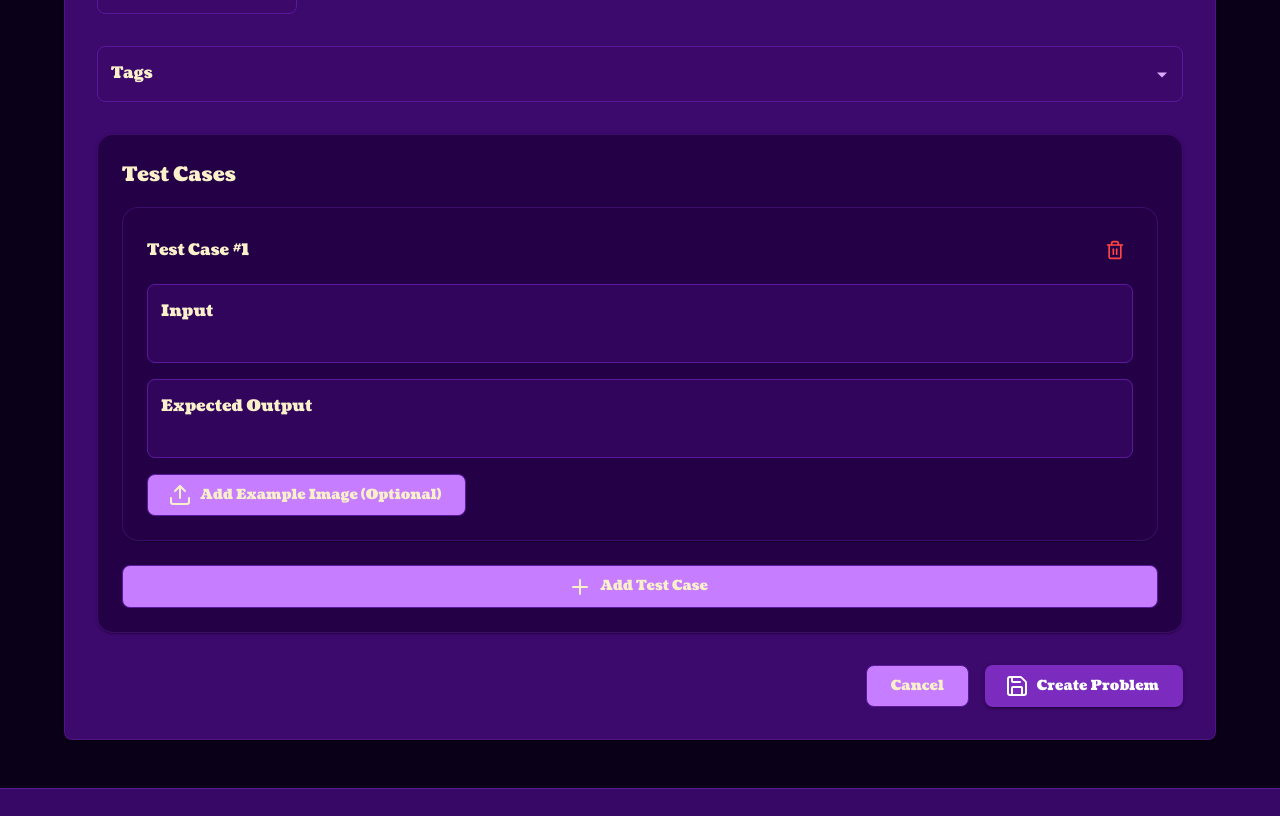
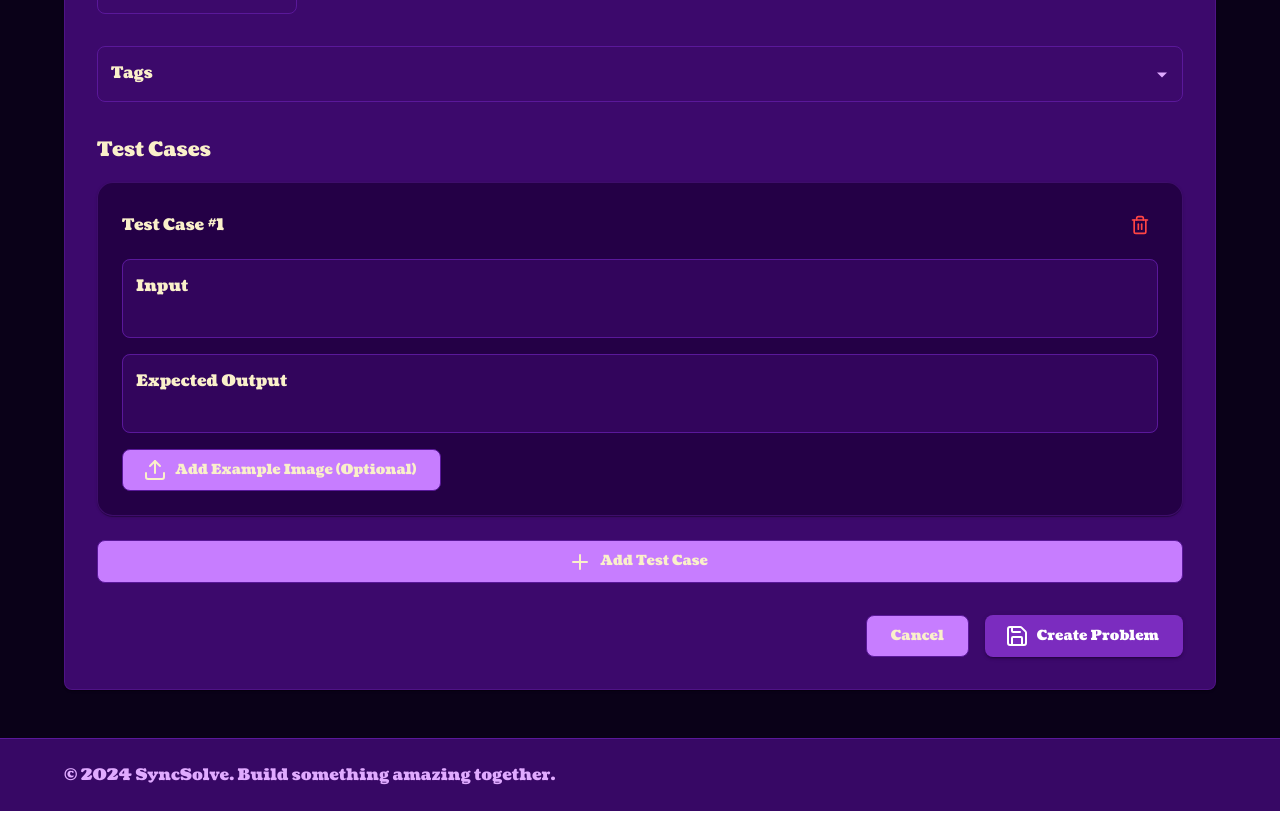
Before and after one commit to Faysoula/SyncSolve, a React (Create React App) app in the folder project/front/: page /problems/add in a window 1280 px wide. Shown: the part 600-1416 px from the top of the page. Built offline with nearby package versions, Linux system fonts and the light colour scheme.

Commit message:
fixed add test case.

```diff
--- a/project/front/src/components/problem-form/AddProblemContainer.jsx
+++ b/project/front/src/components/problem-form/AddProblemContainer.jsx
@@ -61,6 +61,8 @@ const AddProblemContainer = ({ mode = "create" }) => {
     loadProblem();
   }, [problemId, mode, user, navigate]);
 
+
+
   const validateForm = () => {
     if (!formData.title.trim()) {
       setError("ohh so cool no name huh");
@@ -120,6 +122,12 @@ const AddProblemContainer = ({ mode = "create" }) => {
       test_cases: newTestCases,
     }));
     setError("");
+  };
+  const handleAddTestCase = () => {
+    setFormData((prev) => ({
+      ...prev,
+      test_cases: [...prev.test_cases, { input: "", expected_output: "" }],
+    }));
   };
 
   const handleImageUpload = async (index, file) => {
@@ -231,6 +239,7 @@ const AddProblemContainer = ({ mode = "create" }) => {
       onTestCaseChange={handleTestCaseChange}
       onImageUpload={handleImageUpload}
       onImageRemove={handleImageRemove}
+      onAddTestCase={handleAddTestCase}
     />
   );
 };
--- a/project/front/src/components/problem-form/ProblemForm.jsx
+++ b/project/front/src/components/problem-form/ProblemForm.jsx
@@ -19,6 +19,7 @@ const ProblemForm = ({
   onImageUpload,
   onImageRemove,
   onTagsChange,
+  onAddTestCase,
 }) => {
   return (
     <Box sx={{ minHeight: "100vh", bgcolor: "#0a0118", pt: 12, pb: 6 }}>
@@ -55,6 +56,7 @@ const ProblemForm = ({
                 onTestCaseChange={onTestCaseChange}
                 onImageUpload={onImageUpload}
                 onImageRemove={onImageRemove}
+                onAddTestCase={onAddTestCase}
               />
 
               <FormActions
--- a/project/front/src/components/problem-form/TestCaseInput.jsx
+++ b/project/front/src/components/problem-form/TestCaseInput.jsx
@@ -1,8 +1,10 @@
+// components/problem-form/TestCaseInput.jsx
 import React from "react";
 import { TextField } from "@mui/material";
 import { styles } from "../../utils/styles";
 
-const TestCaseInput = ({ label, value, onChange }) => (
+const TestCaseInput = ({ label, value, onChange }) => {
+  return (
     <TextField
       label={label}
       value={value}
@@ -10,7 +12,13 @@ const TestCaseInput = ({ label, value, onChange }) => (
       multiline
       rows={2}
       sx={styles.textField}
+      InputProps={{
+        sx: {
+          color: "#FAF0CA",
+        },
+      }}
     />
   );
+};
 
 export default TestCaseInput;
--- /dev/null
+++ b/project/front/src/components/problem-form/TestCases.jsx
@@ -0,0 +1,101 @@
+import React from "react";
+import {
+  Box,
+  Stack,
+  Card,
+  IconButton,
+  Typography,
+  Button,
+} from "@mui/material";
+import { Trash2, Upload, Image as ImageIcon } from "lucide-react";
+import { styles } from "../../utils/styles";
+import TestCaseInput from "./TestCaseInput";
+
+const TestCase = ({
+  index,
+  testCase,
+  image,
+  onTestCaseChange,
+  onImageUpload,
+  onImageRemove,
+}) => {
+  return (
+    <Card sx={styles.testCaseCard}>
+      <Stack spacing={2}>
+        {/* Test Case Header */}
+        <Stack
+          direction="row"
+          justifyContent="space-between"
+          alignItems="center"
+        >
+          <Typography sx={{ color: "#FAF0CA" }}>
+            Test Case #{index + 1}
+          </Typography>
+          <IconButton
+            onClick={() => onTestCaseChange(index)}
+            sx={{ color: "#ff4444" }}
+          >
+            <Trash2 size={20} />
+          </IconButton>
+        </Stack>
+
+        {/* Input Field */}
+        <TestCaseInput
+          label="Input"
+          value={testCase.input}
+          onChange={(e) => onTestCaseChange(index, "input", e.target.value)}
+          multiline
+          rows={2}
+        />
+
+        {/* Expected Output Field */}
+        <TestCaseInput
+          label="Expected Output"
+          value={testCase.expected_output}
+          onChange={(e) =>
+            onTestCaseChange(index, "expected_output", e.target.value)
+          }
+          multiline
+          rows={2}
+        />
+
+        {/* Image Upload Section */}
+        <Box sx={{ mt: 2 }}>
+          <Stack direction="row" spacing={2} alignItems="center">
+            <Button
+              component="label"
+              variant="outlined"
+              startIcon={image ? <ImageIcon /> : <Upload />}
+              sx={{
+                color: "#FAF0CA",
+                borderColor: "#5A189A",
+                "&:hover": {
+                  borderColor: "#7B2CBF",
+                  bgcolor: "#240046",
+                },
+              }}
+            >
+              {image ? "Change Image" : "Add Example Image (Optional)"}
+              <input
+                type="file"
+                hidden
+                accept="image/*"
+                onChange={(e) => onImageUpload(index, e.target.files[0])}
+              />
+            </Button>
+            {image && (
+              <IconButton
+                onClick={() => onImageRemove(index)}
+                sx={{ color: "#ff4444" }}
+              >
+                <Trash2 size={16} />
+              </IconButton>
+            )}
+          </Stack>
+        </Box>
+      </Stack>
+    </Card>
+  );
+};
+
+export default TestCase;
--- a/project/front/src/components/problem-form/TestCasesSection.jsx
+++ b/project/front/src/components/problem-form/TestCasesSection.jsx
@@ -1,10 +1,8 @@
 import React from "react";
-import { Box, Typography, Stack, Card } from "@mui/material";
+import { Box, Typography, Stack, Button } from "@mui/material";
+import { Plus } from "lucide-react";
 import { styles } from "../../utils/styles";
-import TestCaseInput from "./TestCaseInput";
-import TestCaseHeader from "./TestCaseHeader";
-import TestCaseImageUpload from "./TestCaseImageUpload";
-import AddTestCaseButton from "./AddTestCaseButton";
+import TestCase from "./TestCases";
 
 const TestCasesSection = ({
   testCases,
@@ -12,47 +10,40 @@ const TestCasesSection = ({
   onTestCaseChange,
   onImageUpload,
   onImageRemove,
-}) => (
-  <Card sx={styles.testCaseCard}>
+  onAddTestCase, // Add this prop
+}) => {
+  return (
     <Box>
       <Typography variant="h6" sx={{ color: "#FAF0CA", mb: 2 }}>
         Test Cases
       </Typography>
       <Stack spacing={3}>
         {testCases.map((testCase, index) => (
-          <Card key={index} sx={styles.testCaseCard}>
-            <Stack spacing={2}>
-              <TestCaseHeader
-                index={index}
-                onRemove={() => onTestCaseChange(index)}
-              />
-              <TestCaseInput
-                label="Input"
-                value={testCase.input}
-                onChange={(e) =>
-                  onTestCaseChange(index, "input", e.target.value)
-                }
-              />
-              <TestCaseInput
-                label="Expected Output"
-                value={testCase.expected_output}
-                onChange={(e) =>
-                  onTestCaseChange(index, "expected_output", e.target.value)
-                }
-              />
-              <TestCaseImageUpload
-                index={index}
-                image={testCaseImages[index]}
-                onUpload={onImageUpload}
-                onRemove={onImageRemove}
-              />
-            </Stack>
-          </Card>
+          <TestCase
+            key={index}
+            index={index}
+            testCase={testCase}
+            image={testCaseImages[index]}
+            onTestCaseChange={onTestCaseChange}
+            onImageUpload={onImageUpload}
+            onImageRemove={onImageRemove}
+          />
         ))}
-        <AddTestCaseButton onClick={onTestCaseChange} />
+        <Button
+          startIcon={<Plus />}
+          onClick={onAddTestCase} // Use the new prop here
+          variant="outlined"
+          sx={{
+            color: "#FAF0CA",
+            borderColor: "#5A189A",
+            "&:hover": { borderColor: "#7B2CBF", bgcolor: "#240046" },
+          }}
+        >
+          Add Test Case
+        </Button>
       </Stack>
     </Box>
-  </Card>
-);
+  );
+};
 
 export default TestCasesSection;
```
Lines whose indentation alone changed are shown as unchanged.
